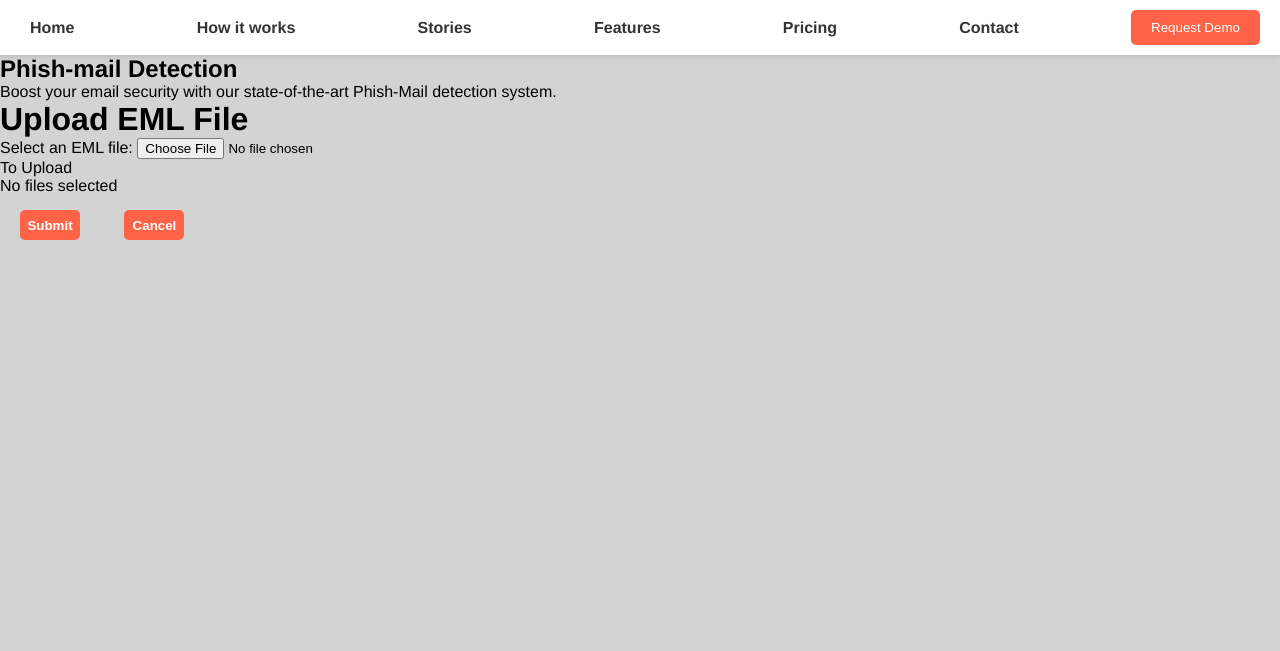
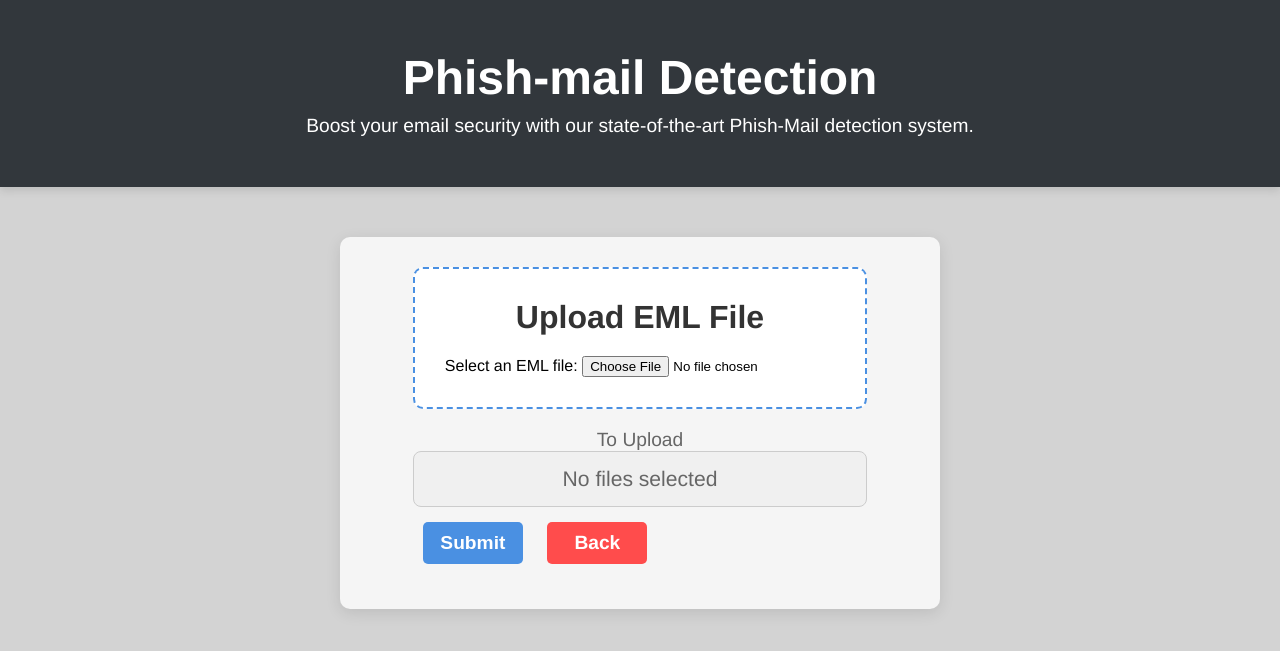
Before and after one commit to Sparky17561/proj, a Django app: page /email/ in a window 1280 px wide. Shown: the top 651 px of the page. Run offline with Django 5.2, Linux system fonts and the light colour scheme; parts of the project's set-up code (start-up, migrations or seed data) failed here and were passed over.

Commit message:
email modified and index page modified

```diff
--- a/app/static/style/success.css
+++ b/app/static/style/success.css
@@ -1,4 +1,4 @@
-*{
+* {
   margin: 0;
   padding: 0;
   box-sizing: border-box;
@@ -7,7 +7,7 @@
 /* General styles for the body */
 body {
   margin: 0;
-    font-family: 'Helvetica Neue', Arial, sans-serif;
+  font-family: "Helvetica Neue", Arial, sans-serif;
   background-color: lightgrey; /* Background color */
   min-height: 100vh;
 }
@@ -65,7 +65,7 @@ aside .button {
   font-weight: 600;
 }
 
-aside .button a{
+aside .button a {
   text-decoration: none;
 }
 /* Main section styling */
@@ -88,21 +88,20 @@ aside .button a{
   display: flex;
   flex-direction: column;
 }
-.body h1{
+.body h1 {
   font-weight: 700;
   font-size: 15px;
-    margin: 10px 0 10px 10px ;
+  margin: 10px 0 10px 10px;
 }
 
-.body p{
+.body p {
   font-size: 15px;
-    margin: 10px 0 10px 10px ;
+  margin: 10px 0 10px 10px;
 }
 
-.body span{
+.body span {
   font-weight: 700;
   font-size: 15px;
-
 }
 
 .details {
@@ -163,7 +162,7 @@ aside .button a{
   border: 2px solid blue;
 }
 
-.main-1 h1{
+.main-1 h1 {
   background-color: orange;
   padding: 2px 14px;
   width: 20vw;
@@ -175,7 +174,7 @@ aside .button a{
   align-items: center;
 }
 
-.main-1 .numbers{
+.main-1 .numbers {
   color: orange;
   margin-bottom: 20px;
 }
@@ -199,14 +198,14 @@ aside .button a{
   padding: 10px;
   width: 125px;
 }
-.main-child{
+.main-child {
   display: flex;
   flex-direction: row;
   align-items: center;
   gap: 10px;
 }
 
-.screenshot{
+.screenshot {
   width: 20vw;
   height: 25vh;
   background-color: lightgray;
@@ -268,7 +267,7 @@ aside .button a{
   background-color: darkred; /* Optional: Darken button color on hover for better UX */
 }
 
-.main-3{
+.main-3 {
   width: 30vw;
   height: 42vh;
   background-color: white;
@@ -283,7 +282,7 @@ aside .button a{
   font-size: 1.5em; /* Optional: Adjust font size for better readability */
 }
 
-.result{
+.result {
   margin: 20px 20px 10px;
   background-color: orange; /* Tomato red */
   padding: 5px 10px 10px 5px;
@@ -299,7 +298,7 @@ aside .button a{
   top: 0;
 }
 
-.info{
+.info {
   font-size: 20px;
   margin: 50px 30px;
   display: flex;
@@ -308,6 +307,123 @@ aside .button a{
   font-weight: 500;
 }
 
-.info span{
+.info span {
   color: orange;
 }
+
+/* display email */
+.hero {
+  background-color: #32373c;
+  color: white;
+  padding: 50px 0;
+  text-align: center;
+  box-shadow: 0 4px 8px rgba(0, 0, 0, 0.1);
+}
+
+.hero h1 {
+  font-size: 3em;
+  margin-bottom: 10px;
+}
+
+.hero p {
+  font-size: 1.2em;
+  margin-top: 0;
+}
+
+/* Container for form */
+.containerm {
+  display: flex;
+  flex-direction: column;
+  align-items: center;
+  padding: 30px;
+  background-color: #f5f5f5;
+  box-shadow: 0 4px 15px rgba(0, 0, 0, 0.1);
+  max-width: 600px;
+  margin: 50px auto;
+  border-radius: 10px;
+}
+
+/* Form upload area */
+.upload-form {
+  text-align: center;
+  margin-bottom: 20px;
+  border: 2px dashed #4a90e2;
+  padding: 30px;
+  background-color: #fff;
+  border-radius: 10px;
+}
+
+.upload-form h1 {
+  font-size: 2em;
+  margin-bottom: 20px;
+  color: #333;
+}
+
+#drop-area {
+  cursor: pointer;
+  transition: background-color 0.3s ease;
+}
+
+#drop-area:hover {
+  background-color: #eaf7ff;
+}
+
+/* File display section */
+.file-list {
+  text-align: center;
+  margin-top: 20px;
+}
+
+.file-list p {
+  font-size: 1.2em;
+  color: #666;
+}
+
+/* Submit and Cancel buttons */
+.button {
+  display: inline-block;
+  padding: 10px 30px;
+  font-size: 1.2em;
+  font-weight: bold;
+  margin: 15px 10px;
+  border-radius: 5px;
+  border: none;
+  cursor: pointer;
+  transition: all 0.3s ease;
+  text-align: center; /* Ensure text is centered in the anchor */
+  text-decoration: none; /* Remove underline */
+}
+
+.upload {
+    background-color: #4a90e2;
+    color: white;
+    width: 100px;
+    padding: 10px 5px;
+    height: auto;
+}
+
+.upload:hover {
+  background-color: #357abd;
+}
+
+.cancel {
+  background-color: #ff4c4c;
+  color: white;
+  width: 100px;
+  padding: 10px 5px;
+  height: auto;
+}
+
+.cancel:hover {
+  background-color: #e04141;
+}
+
+/* File display text */
+#file-display {
+  font-size: 1.1em;
+  color: #333;
+  padding: 15px;
+  background-color: #f0f0f0;
+  border-radius: 8px;
+  border: 1px solid #ccc;
+}
--- a/app/templates/upload_email.html
+++ b/app/templates/upload_email.html
@@ -11,17 +11,6 @@
 </head>
 
 <body>
-    <header>
-        <nav>
-            <a href="#">Home</a>
-            <a href="#">How it works</a>
-            <a href="#">Stories</a>
-            <a href="#">Features</a>
-            <a href="#">Pricing</a>
-            <a href="#">Contact</a>
-            <button class="nav-button">Request Demo</button>
-        </nav>
-    </header>
     <main>
         <section class="hero">
             <h1>Phish-mail Detection</h1>
@@ -41,9 +30,7 @@
                     </div>
                 </div>
                 <button type="submit" id="submit-button" class="button upload">Submit</button>
-                <button type="button" class="button cancel" id="cancel-button">
-                    Cancel
-                </button>
+                <a href="{% url 'index' %}" class="button cancel" id="cancel-button">Back</a>
             </form>
         </div>
     </main>
```
Also changed, not shown: app/templates/index.html (+12 -13 lines). Lines whose indentation alone changed are shown as unchanged.
